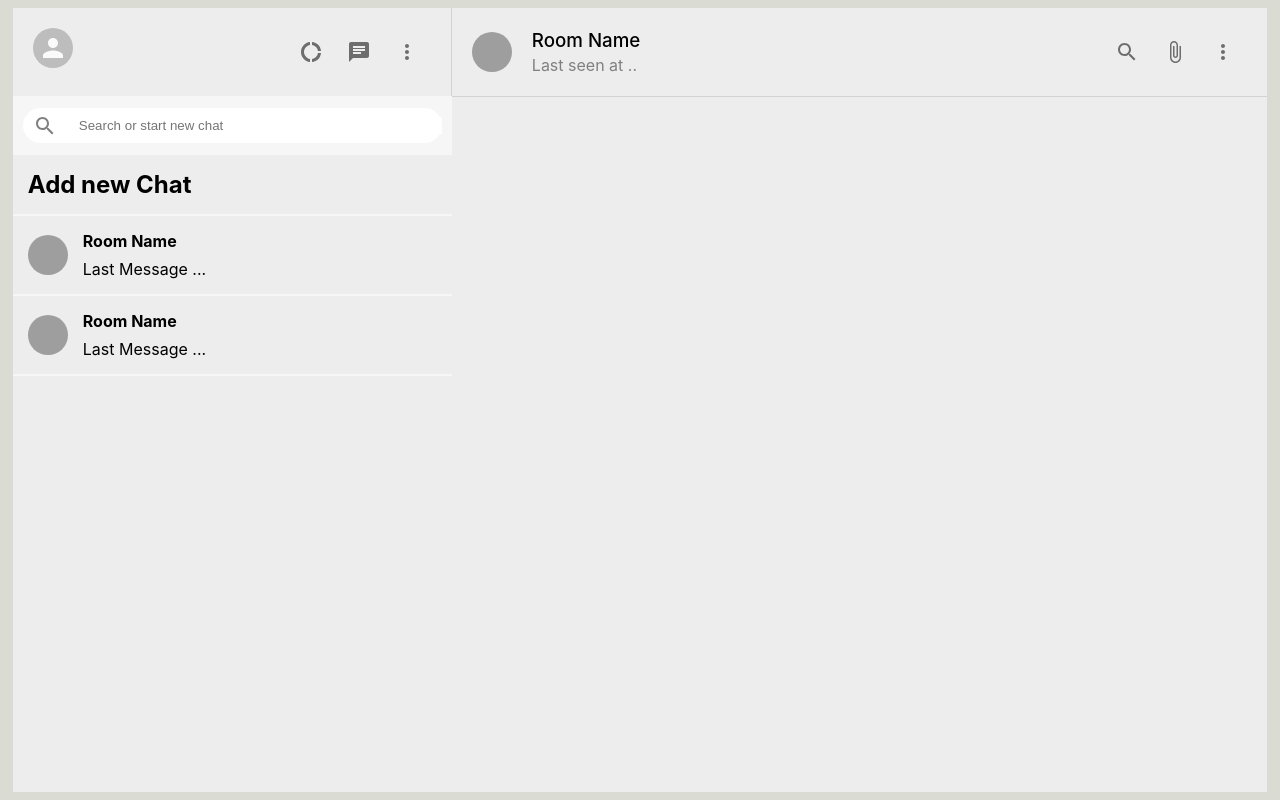
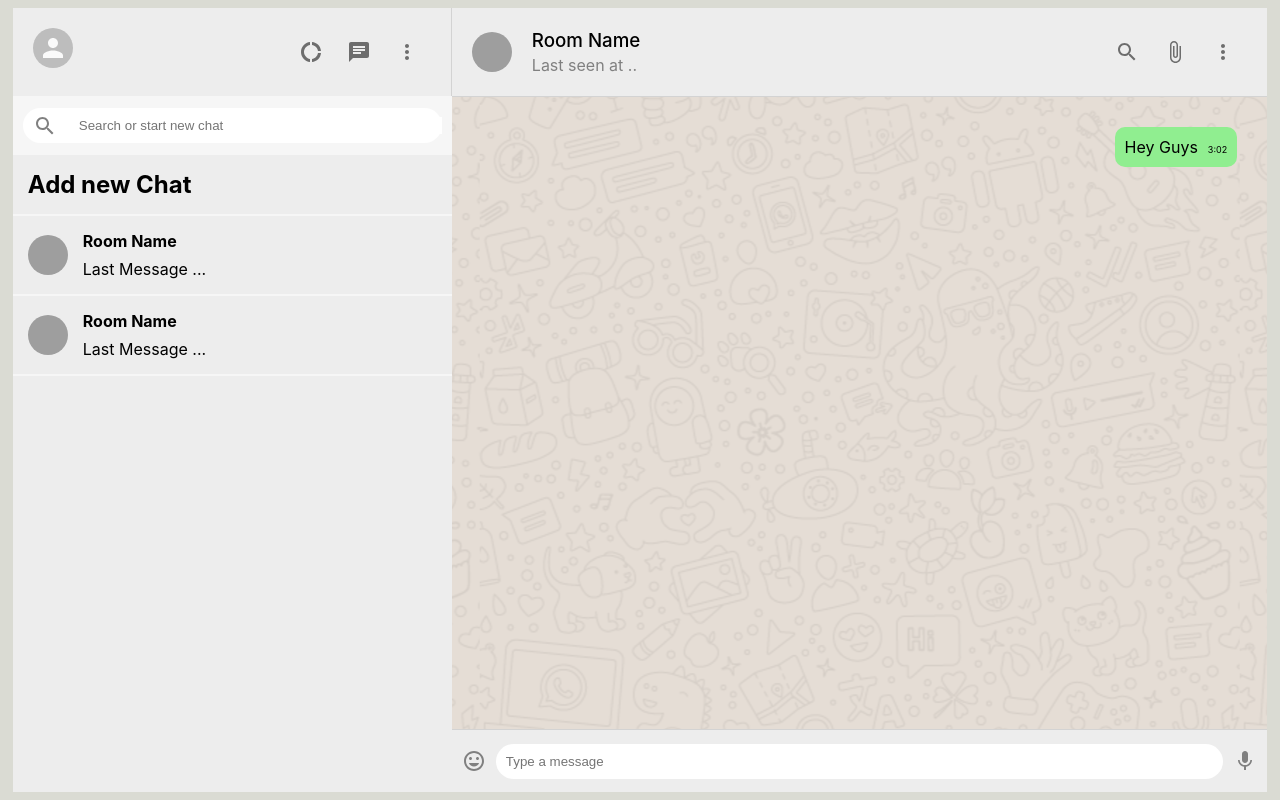
Before and after one commit to harsh-vishnoi/whatsappclone, a React (Create React App) app: page / in a window 1280 px wide. Built offline with nearby package versions, Linux system fonts and the light colour scheme; grey boxes are pictures that could not be loaded.

Commit message:
Fourth Day

```diff
--- a/src/Chat.css
+++ b/src/Chat.css
@@ -1,5 +1,7 @@
 .chat{
   flex: 0.65;
+  display: flex;
+  flex-direction: column;
 }
 
 .chat__header{
@@ -28,3 +30,68 @@
   justify-content: space-between;
   min-width: 100px;
 }
+
+.chat__body{
+  flex : 1;
+  background-image: url('./bg.png');
+  background-repeat: repeat;
+  background-position: center;
+  padding: 30px;
+  overflow-y: scroll;
+}
+
+.chat__message{
+  position: relative;
+  font-size: 16px;
+  padding: 10px;
+  background-color: #ffffff;
+  border-radius: 10px;
+  width: fit-content;
+  margin-bottom: 30px;
+}
+
+.chat__name{
+  position: absolute;
+  top: -15px;
+  font-size: x-small;
+}
+
+.chat__timestamp{
+  margin-left: 10px;
+  top: -15px;
+  font-size: xx-small;
+}
+
+.chat__reciever{
+  margin-left: auto;
+  background-color: lightgreen;
+}
+
+.chat__footer{
+  display: flex;
+  align-items: center;
+  justify-content: space-between;
+  height: 62px;
+  border-top: 1px solid lightgrey;
+}
+
+.chat__footer > form {
+  flex: 1;
+  display: flex;
+}
+
+.chat__footer > form > input{
+  flex: 1;
+  border-radius: 30px;
+  padding: 10px;
+  border: none;
+}
+
+.chat__footer > form > button {
+  display: none;
+}
+
+.chat__footer > .MuiSvgIcon-root{
+  padding: 10px;
+  color: grey;
+}
--- a/src/Chat.js
+++ b/src/Chat.js
@@ -1,6 +1,6 @@
 import React, { useEffect, useState } from 'react';
 import { Avatar, IconButton } from '@material-ui/core';
-import { AttachFile, MoreVert, SearchOutlined } from '@material-ui/icons';
+import { AttachFile, MoreVert, SearchOutlined, InsertEmoticon, Mic } from '@material-ui/icons';
 import './Chat.css';
 
 
@@ -37,9 +37,23 @@ function Chat(){
       </div>
 
       <div className="chat__body">
+        <p className={`chat__message ${true && "chat__reciever"}`}>
+
+          Hey Guys
+
+          <span className="chat__timestamp">
+            3:02
+          </span>
+        </p>
       </div>
 
       <div  className="chat__footer">
+        <InsertEmoticon />
+          <form>
+            <input placeholder="Type a message" type="text"/>
+            <button>Send a message</button>
+          </form>
+        <Mic />
       </div>
     </div>
   )
```
Also changed, not shown: src/bg.png (added), 1 other file (tests, documents, lock files or other folders).
